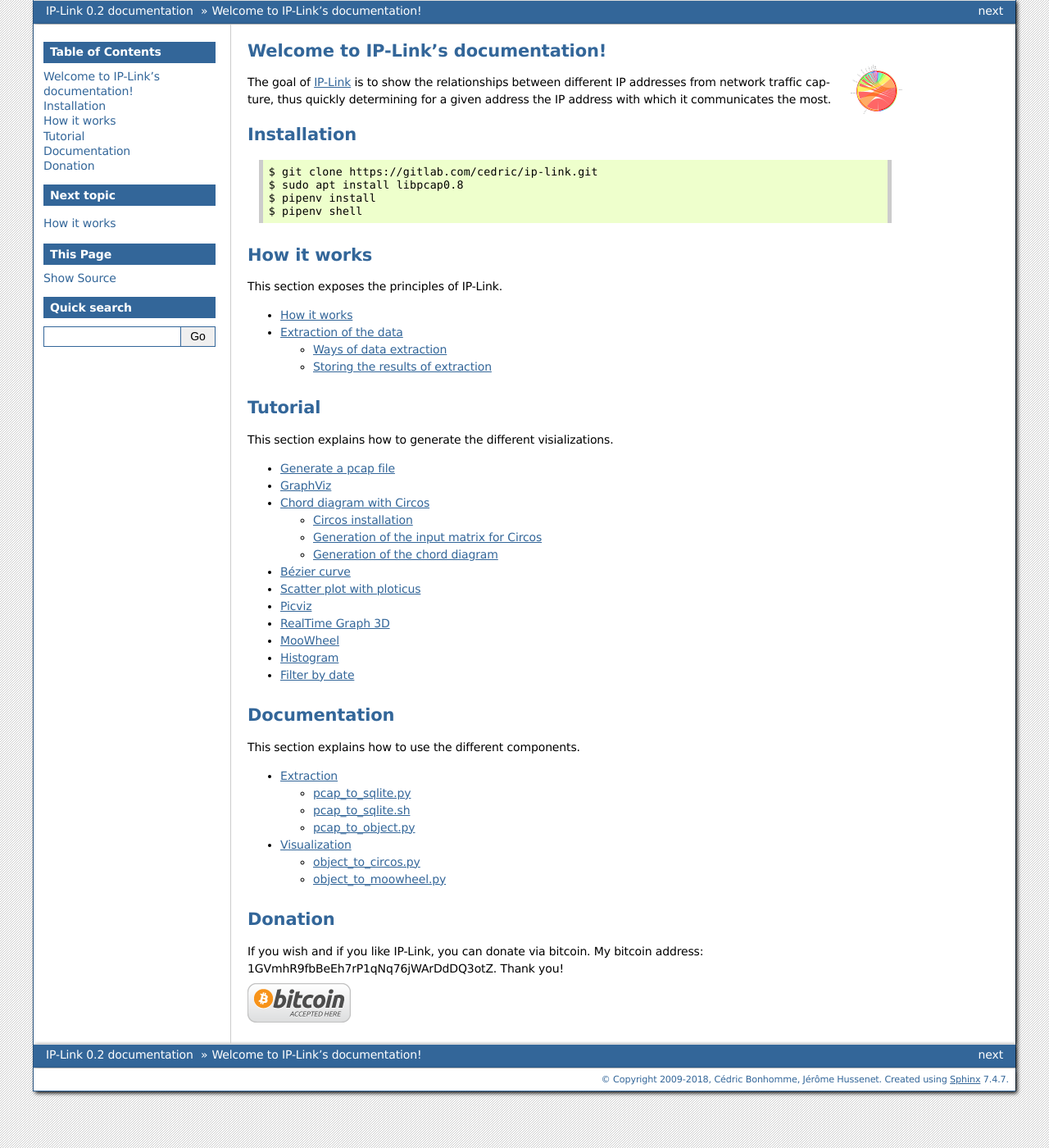
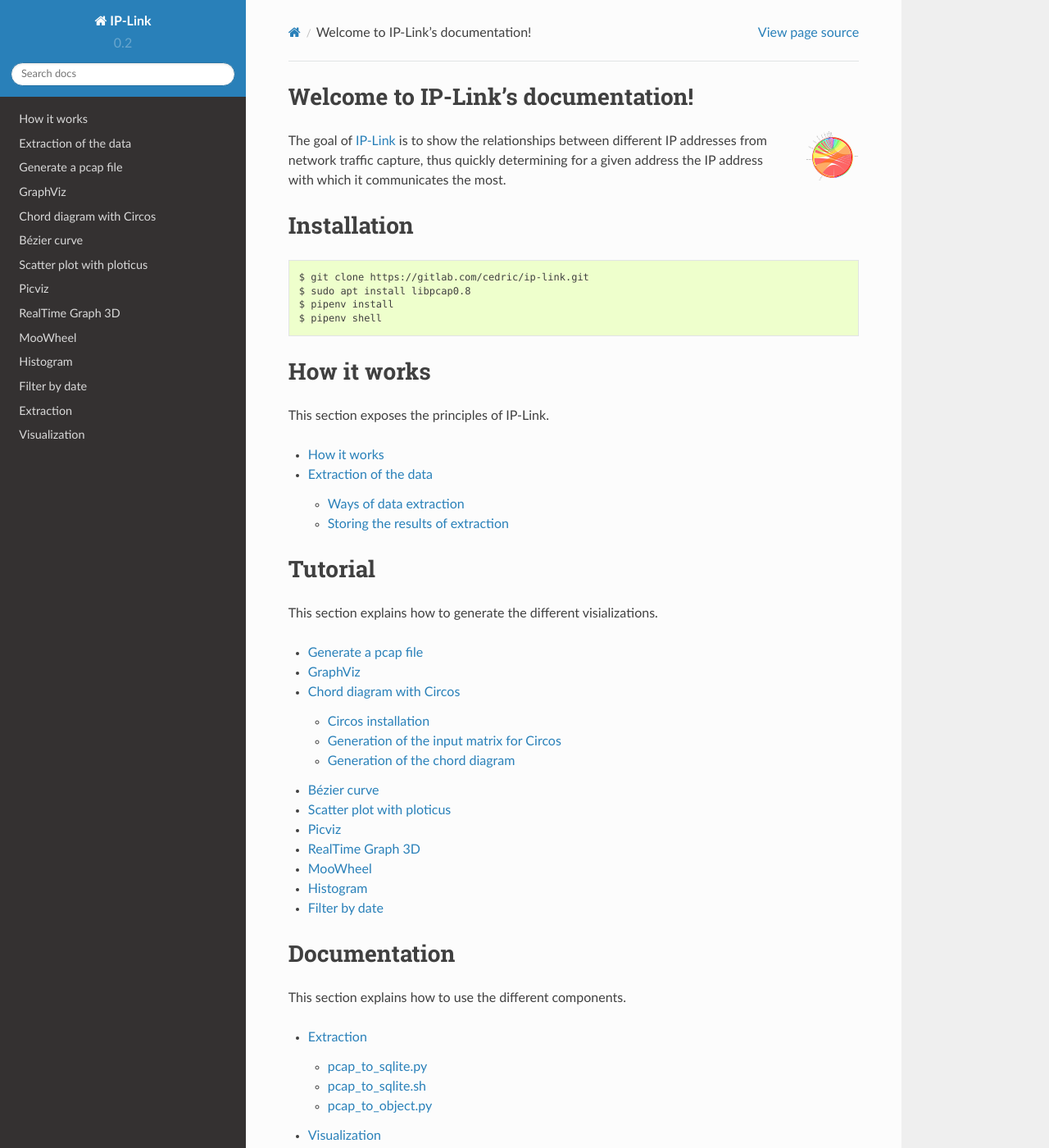
Before and after one commit to cedricbonhomme/IP-Link, a Sphinx documentation site: the page built from documentation/index.rst, in a window 1280 px wide and 1400 px high. Shown: the whole window at 82% size. Built offline with Sphinx 7.4.7 and the Read the Docs theme 2.0.0, drawn with Linux system fonts in a browser that asks for light colours; some of the changed text lies outside the part shown.

Commit message:
Trying official ReadTheDocs theme.

```diff
--- a/documentation/conf.py
+++ b/documentation/conf.py
@@ -105,7 +105,7 @@ pygments_style = 'sphinx'
 
 # The theme to use for HTML and HTML Help pages.  See the documentation for
 # a list of builtin themes.
-html_theme = 'bizstyle'
+html_theme = 'sphinx_rtd_theme'
 
 # Theme options are theme-specific and customize the look and feel of a theme
 # further.  For a list of options available for each theme, see the
--- a/documentation/tutorial.rst
+++ b/documentation/tutorial.rst
@@ -1,7 +1,7 @@
 Generate a pcap file
 ====================
 
-The first thig to do before starting this turorial is to genenrate a pcap file:
+The first thing to do before starting this turorial is to genenrate a pcap file:
 
 .. code-block:: bash
 
```
